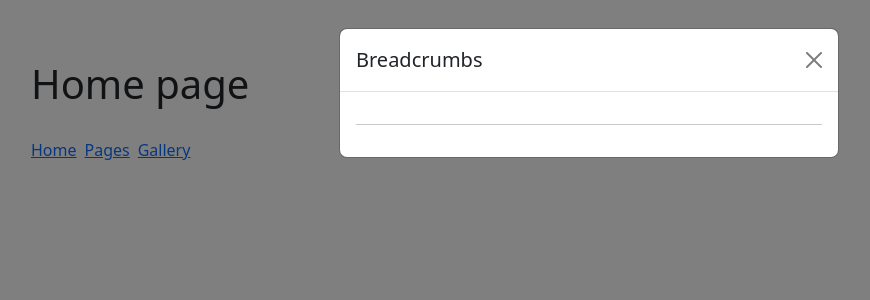
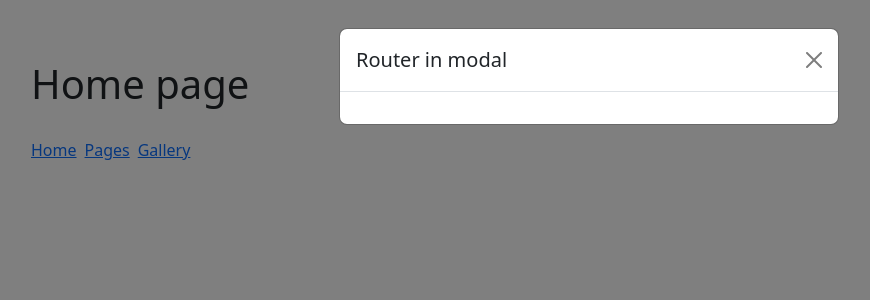
Before and after one commit to antonromankov/TV-routing-proposal, a React (Vite) app: page /app/pages in a window 1280 px wide. Shown: the top 300 px of the page, without its empty margins (51-921 px from the left). Built offline with nearby package versions, Linux system fonts and the light colour scheme.

Commit message:
Custom navigation

```diff
--- a/src/components/BackLink.jsx
+++ b/src/components/BackLink.jsx
@@ -1,7 +1,16 @@
-import { Link } from 'react-router-dom'
+import { Button } from 'reactstrap'
+import { useNavigate } from 'react-router-dom'
 
-export const BackLink = ({ to }) => (
-  <Link to={to} className="mb-3 d-inline-block">
-    ← Back
-  </Link>
-)
+export const BackLink = () => {
+  const navigate = useNavigate()
+
+  const onClick = () => {
+    navigate(-1)
+  }
+
+  return (
+    <Button className="mb-3 p-0" color="link" onClick={onClick}>
+      ← Back
+    </Button>
+  )
+}
--- a/src/components/Modal.jsx
+++ b/src/components/Modal.jsx
@@ -1,6 +1,4 @@
 import { Modal as RModal, ModalHeader, ModalBody } from 'reactstrap'
-
-import { Breadcrumbs } from './Breadcrumbs'
 
 import { Router } from '../containers'
 import { useStore } from '../store'
@@ -10,10 +8,10 @@ export const Modal = ({ isOpen, onClose }) => {
 
   return (
     <RModal isOpen={isOpen} toggle={onClose} backdrop="static">
-      <ModalHeader toggle={onClose}>Breadcrumbs</ModalHeader>
+      <ModalHeader toggle={onClose}>Router in modal</ModalHeader>
       <ModalBody>
-        <Breadcrumbs />
-        <hr />
+        {/*<Breadcrumbs />*/}
+        {/*<hr />*/}
         <Router />
       </ModalBody>
     </RModal>
--- a/src/containers/Templates.jsx
+++ b/src/containers/Templates.jsx
@@ -37,9 +37,11 @@ const withHistory = (Component) => (props) => {
   useEffect(() => {
     // TODO get focus id from store
     console.log(`${pathname} in`)
+    pushPage({ path: pathname })
     return () => {
       // TODO set focus id to store
       // [{ path: pathname, focusId: currentPageFocusId }]
+      removeLastPage()
       console.log(`${pathname} out`)
     }
   }, [])
```
